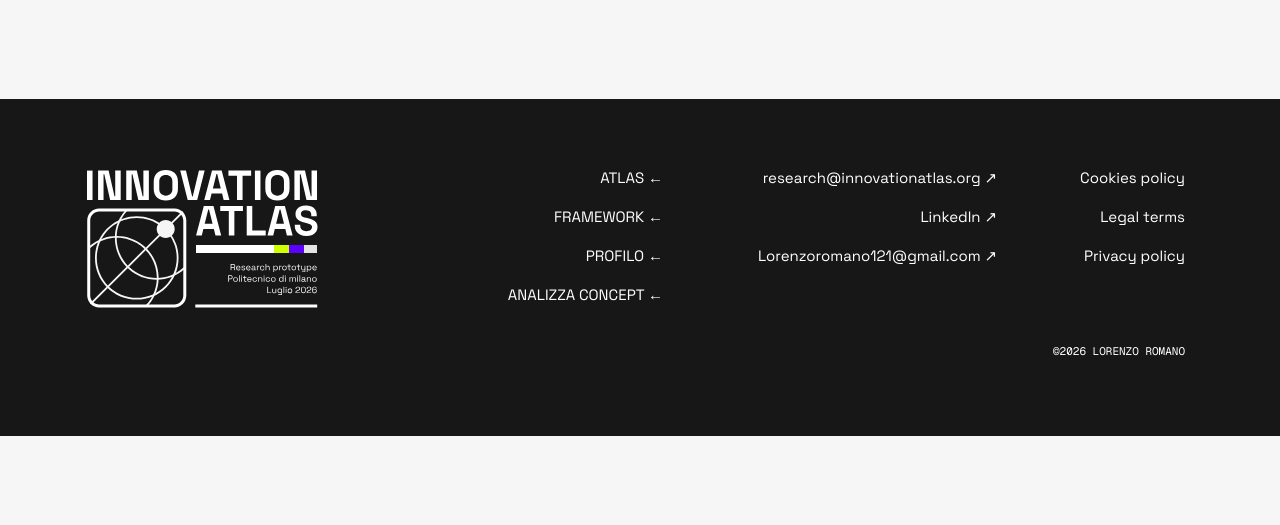
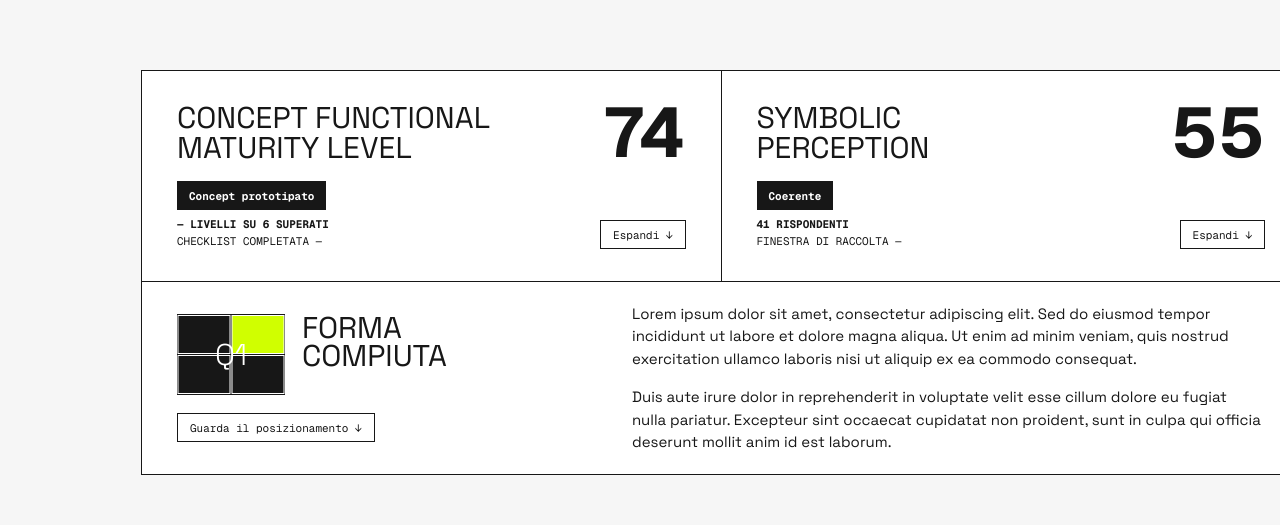
Before and after one commit to Crazyback2/innovation-atlas, a Next.js app: page /concept/cubit in a window 1280 px wide. Shown: the part 773-1298 px from the top of the page. Before the commit the page ends 1209 px from the top, so only its background shows below. Built offline with nearby package versions, Linux system fonts and the light colour scheme.

Commit message:
Concept detail: stats block + quadrant block

```diff
--- /dev/null
+++ b/app/components/ConceptQuadrant.tsx
@@ -0,0 +1,99 @@
+"use client";
+
+import type { Concept } from "@/src/data/concepts";
+import { getQuadrant } from "@/src/data/concepts";
+import {
+  getQuadrantEvocativeLabel,
+  getQuadrantGridCell,
+} from "@/src/lib/quadrantLabels";
+
+interface Props {
+  concept: Concept;
+}
+
+const POSITION_BTN =
+  "flex h-[29px] w-fit items-center gap-[10px] border border-fg-primary bg-bg-elevated px-[12px] pt-[8px] pb-[7px] font-mono text-metadata text-fg-primary leading-none";
+
+const PLACEHOLDER_PARAGRAPHS = [
+  "Lorem ipsum dolor sit amet, consectetur adipiscing elit. Sed do eiusmod tempor incididunt ut labore et dolore magna aliqua. Ut enim ad minim veniam, quis nostrud exercitation ullamco laboris nisi ut aliquip ex ea commodo consequat.",
+  "Duis aute irure dolor in reprehenderit in voluptate velit esse cillum dolore eu fugiat nulla pariatur. Excepteur sint occaecat cupidatat non proident, sunt in culpa qui officia deserunt mollit anim id est laborum.",
+];
+
+function QuadrantGrid({ activeCell }: { activeCell: number }) {
+  const cells = [0, 1, 2, 3];
+
+  return (
+    <svg
+      viewBox="0 0 108 81"
+      className="size-[108px] shrink-0"
+      aria-hidden="true"
+    >
+      {cells.map((index) => {
+        const col = index % 2;
+        const row = Math.floor(index / 2);
+        const x = col * 54 + 1;
+        const y = row * 40 + 1;
+        const isActive = index === activeCell;
+
+        return (
+          <rect
+            key={index}
+            x={x}
+            y={y}
+            width={52}
+            height={38}
+            fill={isActive ? "var(--color-accent-primary)" : "transparent"}
+            stroke="var(--color-bg-elevated)"
+            strokeWidth={1}
+          />
+        );
+      })}
+    </svg>
+  );
+}
+
+export default function ConceptQuadrant({ concept }: Props) {
+  const quadrant = getQuadrant(concept);
+  const [line1, line2] = getQuadrantEvocativeLabel(concept);
+  const activeCell = getQuadrantGridCell(quadrant);
+  const paragraphs =
+    concept.positioningNotes?.split("\n\n") ?? PLACEHOLDER_PARAGRAPHS;
+
+  return (
+    <div className="mt-[-1px] flex h-[194px] w-[1160px] border border-fg-primary bg-bg-elevated">
+      <div className="flex w-[455px] shrink-0 flex-col px-[35px] py-[32px]">
+        <div className="flex items-start gap-[17px]">
+          <div className="relative flex h-[81px] w-[108px] shrink-0 items-center justify-center bg-fg-primary">
+            <QuadrantGrid activeCell={activeCell} />
+            <span className="pointer-events-none absolute font-sans text-display font-light uppercase leading-[60px] text-bg-elevated">
+              {quadrant}
+            </span>
+          </div>
+
+          <div className="font-sans text-display-caps uppercase leading-[28px] text-fg-primary">
+            {line1}
+            <br />
+            {line2}
+          </div>
+        </div>
+
+        <button type="button" className={`${POSITION_BTN} mt-auto`}>
+          Guarda il posizionamento ↓
+        </button>
+      </div>
+
+      <div className="flex flex-1 flex-col justify-center px-[35px] py-[32px]">
+        {paragraphs.map((paragraph, index) => (
+          <p
+            key={index}
+            className={`font-sans text-body leading-normal text-fg-primary ${
+              index > 0 ? "mt-[16px]" : ""
+            }`}
+          >
+            {paragraph}
+          </p>
+        ))}
+      </div>
+    </div>
+  );
+}
--- /dev/null
+++ b/app/components/ConceptStats.tsx
@@ -0,0 +1,105 @@
+"use client";
+
+import type { ReactNode } from "react";
+import type { Concept } from "@/src/data/concepts";
+import { getCfmlBand, getSpBand } from "@/src/lib/bands";
+import { formatDate, formatRange } from "@/src/lib/format";
+
+interface Props {
+  concept: Concept;
+}
+
+const EXPAND_BTN =
+  "flex h-[29px] shrink-0 items-center gap-[10px] border border-fg-primary bg-bg-elevated px-[12px] pt-[8px] pb-[7px] font-mono text-metadata text-fg-primary leading-none";
+
+const BADGE =
+  "inline-flex h-[29px] items-center bg-fg-primary px-[12px] pt-[8px] pb-[7px] font-mono text-metadata font-bold text-bg-elevated leading-none";
+
+function StatColumn({
+  title,
+  score,
+  badge,
+  metadata,
+}: {
+  title: ReactNode;
+  score: number;
+  badge: string;
+  metadata: ReactNode;
+}) {
+  return (
+    <div className="flex flex-1 flex-col px-[35px] py-[32px]">
+      <div className="flex items-start justify-between gap-[16px]">
+        <div className="font-sans text-display-caps uppercase leading-[30px] text-fg-primary">
+          {title}
+        </div>
+        <p className="shrink-0 font-heading text-h1 font-bold leading-[60px] text-fg-primary">
+          {score}
+        </p>
+      </div>
+
+      <p className="mt-[18px]">
+        <span className={BADGE}>{badge}</span>
+      </p>
+
+      <div className="mt-auto flex items-end justify-between gap-[16px]">
+        <div className="font-mono text-metadata leading-normal text-fg-primary">
+          {metadata}
+        </div>
+        <button type="button" className={EXPAND_BTN}>
+          Espandi ↓
+        </button>
+      </div>
+    </div>
+  );
+}
+
+export default function ConceptStats({ concept }: Props) {
+  return (
+    <div className="mt-[91px] flex h-[212px] w-[1160px] border border-fg-primary bg-bg-elevated">
+      <StatColumn
+        title={
+          <>
+            Concept functional
+            <br />
+            maturity level
+          </>
+        }
+        score={concept.cfml}
+        badge={getCfmlBand(concept.cfml)}
+        metadata={
+          <>
+            <p className="font-bold uppercase">
+              {concept.cfmlLevelsPassed ?? "—"} LIVELLI SU 6 SUPERATI
+            </p>
+            <p className="uppercase">
+              CHECKLIST COMPLETATA {formatDate(concept.cfmlCompletedAt)}
+            </p>
+          </>
+        }
+      />
+
+      <div className="w-px shrink-0 bg-fg-primary" aria-hidden="true" />
+
+      <StatColumn
+        title={
+          <>
+            Symbolic
+            <br />
+            perception
+          </>
+        }
+        score={concept.sp}
+        badge={getSpBand(concept.sp)}
+        metadata={
+          <>
+            <p className="font-bold uppercase">{concept.spResponses} RISPONDENTI</p>
+            <p className="uppercase">
+              FINESTRA DI RACCOLTA{" "}
+              {formatRange(concept.spWindowStart, concept.spWindowEnd)}
+            </p>
+          </>
+        }
+      />
+    </div>
+  );
+}
--- a/app/concept/[id]/page.tsx
+++ b/app/concept/[id]/page.tsx
@@ -3,6 +3,8 @@ import { notFound } from "next/navigation";
 import Header from "@/app/components/Header";
 import Footer from "@/app/components/Footer";
 import ConceptHero from "@/app/components/ConceptHero";
+import ConceptStats from "@/app/components/ConceptStats";
+import ConceptQuadrant from "@/app/components/ConceptQuadrant";
 import { concepts } from "@/src/data/concepts";
 
 type PageProps = {
@@ -50,6 +52,8 @@ export default async function ConceptPage({ params }: PageProps) {
 
           <div className="pl-[141px] pt-[64px] pb-[120px]">
             <ConceptHero concept={concept} />
+            <ConceptStats concept={concept} />
+            <ConceptQuadrant concept={concept} />
           </div>
         </section>
       </main>
--- a/src/data/concepts.ts
+++ b/src/data/concepts.ts
@@ -10,6 +10,11 @@ export type Concept = {
   cfml: number;
   sp: number;
   spResponses: number;
+  cfmlLevelsPassed?: number;
+  cfmlCompletedAt?: string;
+  spWindowStart?: string;
+  spWindowEnd?: string;
+  positioningNotes?: string;
   author: { name: string; handle: string };
   createdAt: string;
 };
@@ -174,7 +179,7 @@ export const concepts: Concept[] = [
 
   // ── Q2 (cfml<50, sp≥50) ────────────────────────────────────────────────
   {
-    id: "sglor",
+    id: "0273",
     number: "NR. 0507",
     title: "SGLØR",
     tagline: "Ambient sound masking device",
@@ -185,7 +190,13 @@ export const concepts: Concept[] = [
     tags: ["workspace", "acoustic", "privacy", "open-space", "sound", "office"],
     cfml: 44,
     sp: 95,
-    spResponses: 87,
+    spResponses: 26,
+    cfmlLevelsPassed: 3,
+    cfmlCompletedAt: "2026-05-12",
+    spWindowStart: "2026-05-02",
+    spWindowEnd: "2026-05-11",
+    positioningNotes:
+      "Sglør si posiziona nel quadrante della promessa simbolica: l'immaginario d'uso che attiva è molto più maturo del suo stato tecnico. L'oggetto comunica gioco, ritualità e domesticità con grande forza, ma il funzionamento è ancora in fase di verifica iniziale.\n\nLa risposta emotiva è alta e la lettura del ruolo è chiara: chi lo osserva capisce subito cosa fa e si proietta nell'uso. Il punto debole resta il consolidamento tecnico, da costruire prima che il quadro d'uso possa stabilizzarsi.",
     author: { name: "Luca Ricci", handle: "@lucarricci" },
     createdAt: "2025-10-28",
   },
--- /dev/null
+++ b/src/lib/bands.ts
@@ -0,0 +1,13 @@
+export function getCfmlBand(score: number): string {
+  if (score < 25) return "Concept abbozzato";
+  if (score < 50) return "Concept credibile";
+  if (score < 75) return "Concept prototipato";
+  return "Concept consolidato";
+}
+
+export function getSpBand(score: number): string {
+  if (score < 25) return "Incoerente";
+  if (score < 50) return "Frammentato";
+  if (score < 75) return "Coerente";
+  return "Risonante";
+}
--- /dev/null
+++ b/src/lib/format.ts
@@ -0,0 +1,30 @@
+function parseIso(iso?: string): { d: number; m: number; y: number } | null {
+  if (!iso) return null;
+  const [y, m, d] = iso.split("-").map(Number);
+  if (!y || !m || !d) return null;
+  return { d, m, y };
+}
+
+export function formatDate(iso?: string): string {
+  const parsed = parseIso(iso);
+  if (!parsed) return "—";
+  const { d, m, y } = parsed;
+  return `${String(d).padStart(2, "0")}.${String(m).padStart(2, "0")}.${y}`;
+}
+
+export function formatRange(start?: string, end?: string): string {
+  const s = parseIso(start);
+  const e = parseIso(end);
+  if (!s || !e) return "—";
+
+  const sd = String(s.d).padStart(2, "0");
+  const sm = String(s.m).padStart(2, "0");
+  const ed = String(e.d).padStart(2, "0");
+  const em = String(e.m).padStart(2, "0");
+
+  if (s.m === e.m && s.y === e.y) {
+    return `${sd}-${ed}.${sm}.${e.y}`;
+  }
+
+  return `${sd}.${sm}-${ed}.${em}.${e.y}`;
+}
--- /dev/null
+++ b/src/lib/quadrantLabels.ts
@@ -0,0 +1,24 @@
+import type { Concept } from "@/src/data/concepts";
+import { getQuadrant } from "@/src/data/concepts";
+
+export function getQuadrantEvocativeLabel(concept: Concept): [string, string] {
+  const { cfml, sp } = concept;
+
+  if (cfml >= 50 && sp >= 50) return ["FORMA", "COMPIUTA"];
+  if (cfml >= 50 && sp < 50) return ["IN CERCA", "DI SENSO"];
+  if (cfml < 50 && sp >= 50) return ["DESIDERABILE", "MA IMMATURO"];
+  return ["IDEA", "EMBRIONALE"];
+}
+
+export function getQuadrantGridCell(quadrant: ReturnType<typeof getQuadrant>): number {
+  switch (quadrant) {
+    case "Q1":
+      return 1;
+    case "Q2":
+      return 0;
+    case "Q3":
+      return 3;
+    case "Q4":
+      return 2;
+  }
+}
```
